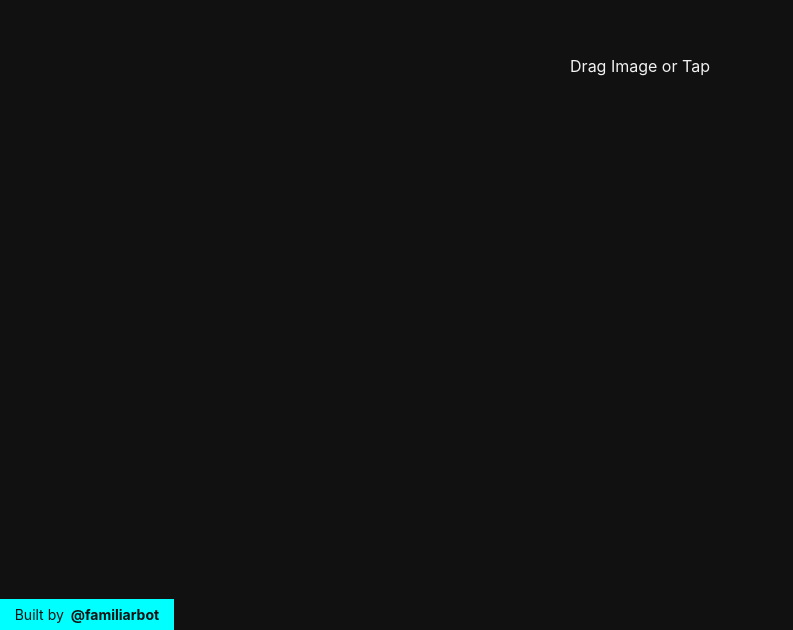
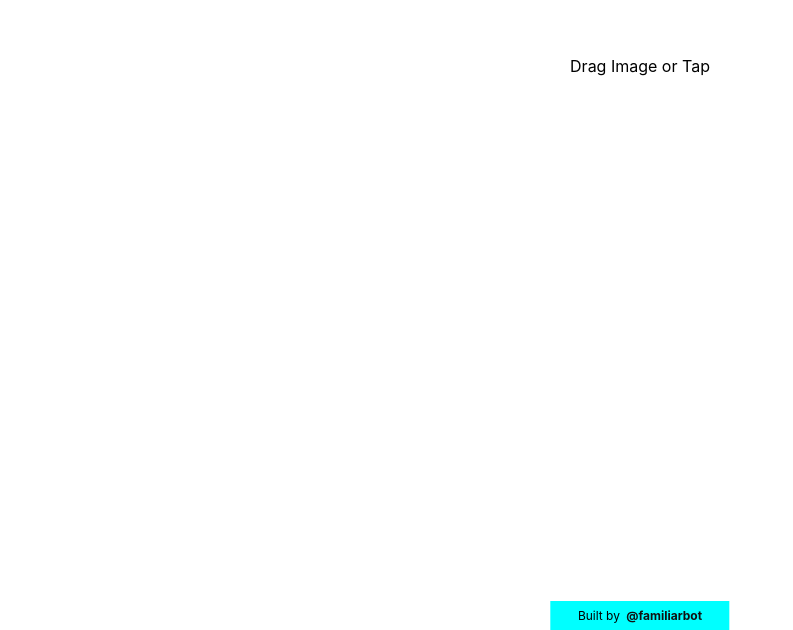
Before and after one commit to familiarlab/cards, a React (Create React App) app: page / in a window 1280 px wide. Shown: the part 170-800 px from the top of the page, without its empty margins (0-793 px from the left). Built offline with nearby package versions, Linux system fonts and the light colour scheme.

Commit message:
styling changes

```diff
--- a/src/features/CardBuilder/CardBuilder.module.scss
+++ b/src/features/CardBuilder/CardBuilder.module.scss
@@ -1,7 +1,6 @@
 @import '../../sass.config.scss';
 
 .DropZone {
-
   align-items: center;
   // background: rgba(0, 255, 255, 0.07);
   // border: 5px dashed cyan;
--- a/src/features/home/HomeContainer.module.scss
+++ b/src/features/home/HomeContainer.module.scss
@@ -2,33 +2,21 @@
 // @import '../cards/Cards.scss';
 
 body {
-  background: $grey_1;
-  color: $white;
   margin: 0;
   padding: 0;
 }
 
-// $highlight: #705885;
-$highlight: cyan;
-
 .HomeContainer {
-  // button, input {
-  //  color: $grey_1;
-  //  padding: 20px;
-  // }
-
-  // img {
-  //  width: 100%
-  // }
-
   h1 {
     background: $highlight;
     bottom: 0;
-    color: $grey_1;
-    font-size: 14px;
-    left: 0;
+    font-size: 12px;
+    left: 50%;
     padding: 7px 14.69px;
     position: fixed;
+    text-align: center;
+    transform: translate(-50%, 0);
+    width: 150px;
 
     span {
       font-weight: 400;
--- a/src/sass.config.scss
+++ b/src/sass.config.scss
@@ -13,6 +13,7 @@ $yellow: #E5BD26;
 $white: #F2F2F2;
 
 $background_color: $white;
+$highlight: cyan;
 
 $padding: 22px;
 $padding_double: $padding * 2;
```
